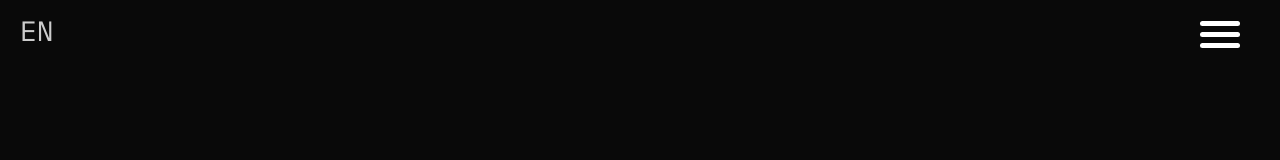
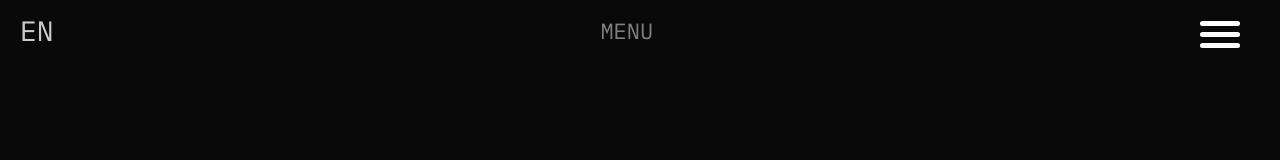
Before and after one commit to jordelucas/portfolio, a React (Create React App) app: page / in a window 1280 px wide. Shown: the top 160 px of the page. Built offline with nearby package versions, Linux system fonts and the light colour scheme.

Commit message:
add title component

```diff
--- a/src/Home.js
+++ b/src/Home.js
@@ -3,6 +3,7 @@ import styled from 'styled-components'
 
 import ButtonToggle from './components/ButtonToggle'
 import ButtonLanguage from './components/ButtonLanguage'
+import Title from './components/Title'
 
 const Header = styled.header`
     height: 60px;
@@ -16,6 +17,7 @@ export default function Home() {
     return (
         <Header>
             <ButtonLanguage />
+            <Title />
             <ButtonToggle />
         </Header>
     )
--- /dev/null
+++ b/src/components/Title.js
@@ -0,0 +1,15 @@
+import React from 'react'
+import styled from 'styled-components'
+
+const StyledTitle = styled.h1`
+    font-size: 2.2rem;
+    text-transform: uppercase;
+    font-weight: normal;
+    color: #808080;
+`
+
+export default function Title(){
+    return (
+        <StyledTitle>Menu</StyledTitle>
+    )
+}
```
